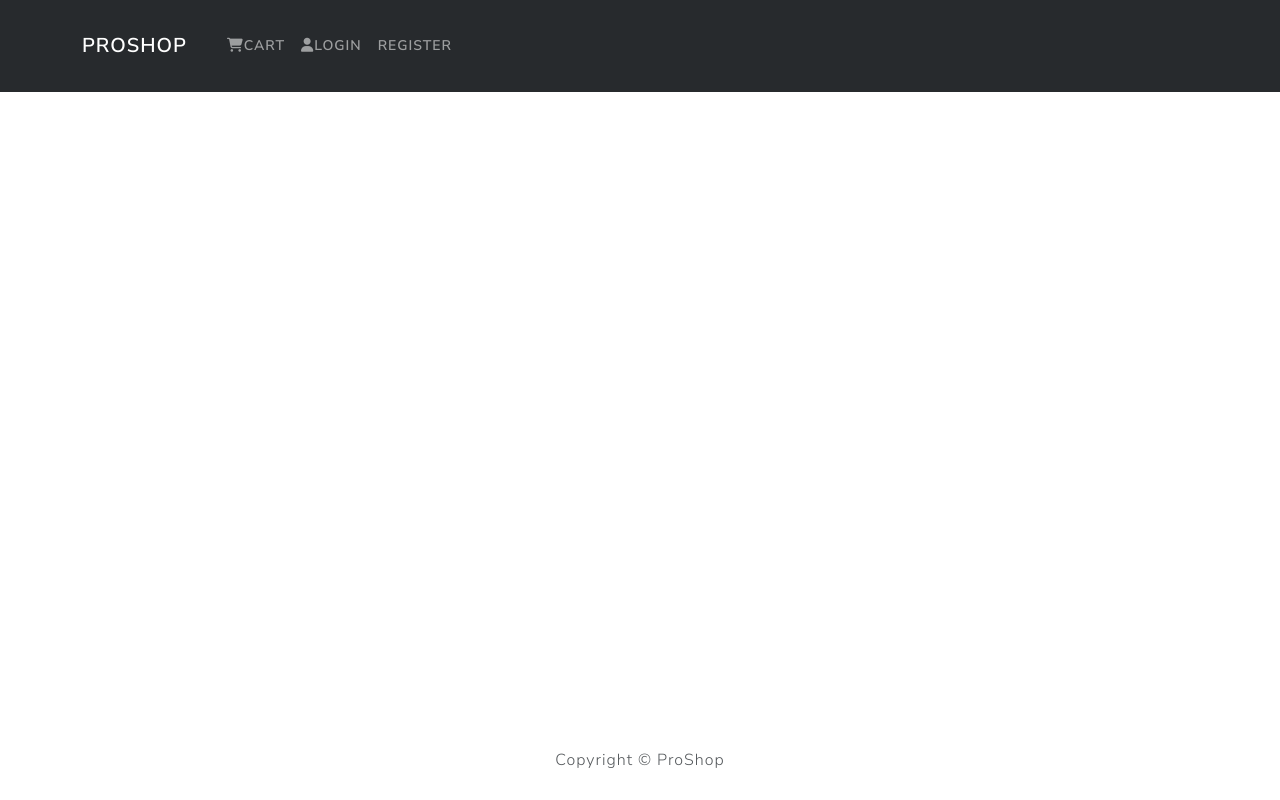
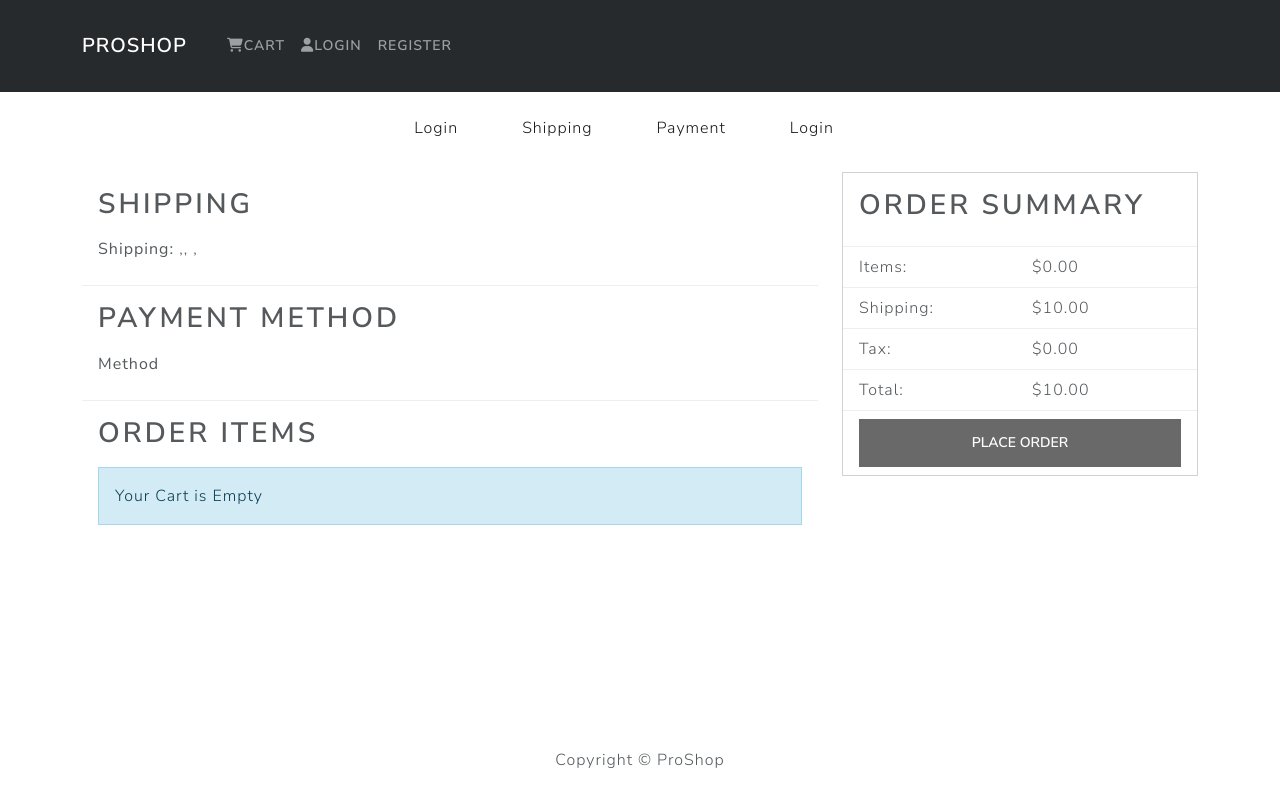
Before and after one commit to AlexShonia/e-commerce, a React (Vite) app in the folder frontend/: page /placeorder in a window 1280 px wide. Built offline with nearby package versions, Linux system fonts and the light colour scheme.

Commit message:
add place order screen

```diff
--- a/frontend/src/App.jsx
+++ b/frontend/src/App.jsx
@@ -10,6 +10,7 @@ import RegisterScreen from "./screens/RegisterScreen";
 import ProfileScreen from "./screens/ProfileScreen";
 import ShippingScreen from "./screens/ShippingScreen";
 import PaymentScreen from "./screens/PaymentScreen";
+import PlaceOrderScreen from "./screens/PlaceOrderScreen";
 
 function App() {
 	return (
@@ -29,6 +30,7 @@ function App() {
 						<Route path="/profile" element={<ProfileScreen />} />
 						<Route path="/shipping" element={<ShippingScreen />} />
 						<Route path="/payment" element={<PaymentScreen />} />
+						<Route path="/placeorder" element={<PlaceOrderScreen />} />
 					</Routes>
 				</Container>
 			</main>
--- /dev/null
+++ b/frontend/src/screens/PlaceOrderScreen.jsx
@@ -0,0 +1,144 @@
+import React, { useEffect, useState } from "react";
+import { useMutation } from "react-query";
+import { Button, Row, Col, ListGroup, Image, Card } from "react-bootstrap";
+import { useDispatch, useSelector } from "react-redux";
+import { axiosClient } from "../axiosConfig";
+import Message from "../components/Message";
+import CheckoutSteps from "../components/CheckoutSteps";
+import { useSearchParams, Link, useNavigate } from "react-router-dom";
+
+function PlaceOrderScreen() {
+	const cart = useSelector((state) => state.cart);
+	const editedCart = [...cart.cartItems];
+
+	editedCart.itemsPrice = editedCart
+		.reduce((acc, item) => acc + item.price * item.qty, 0)
+		.toFixed(2);
+	editedCart.shippingPrice = (editedCart.itemsPrice > 100 ? 0 : 10).toFixed(
+		2
+	);
+
+	editedCart.taxPrice = Number(editedCart.itemsPrice * 0.082).toFixed(2);
+	editedCart.totalPrice = (
+		Number(editedCart.itemsPrice) +
+		Number(editedCart.shippingPrice) +
+		Number(editedCart.taxPrice)
+	).toFixed(2);
+
+	function placeOrder() {
+		console.log("placeOrder");
+	}
+	return (
+		<div>
+			<CheckoutSteps step1 step2 step3 step4 />
+			<Row>
+				<Col md={8}>
+					<ListGroup variant="flush">
+						<ListGroup.Item>
+							<h2>Shipping</h2>
+							<p>
+								<strong>Shipping: </strong>
+								{cart.shippingAddress.address},
+								{cart.shippingAddress.city},{" "}
+								{cart.shippingAddress.postalCode},{" "}
+								{cart.shippingAddress.country}
+							</p>
+						</ListGroup.Item>
+						<ListGroup.Item>
+							<h2>Payment Method</h2>
+							<p>
+								<strong>Method </strong>
+								{cart.paymentMethod}
+							</p>
+						</ListGroup.Item>
+						<ListGroup.Item>
+							<h2>Order Items</h2>
+							{cart.cartItems.length === 0 ? (
+								<Message variant="info">
+									Your Cart is Empty
+								</Message>
+							) : (
+								<ListGroup variant="flush">
+									{cart.cartItems.map((item, index) => (
+										<ListGroup.Item key={index}>
+											<Row>
+												<Col md={2}>
+													<Image
+														src={item.image}
+														alt={item.name}
+														fluid
+														rounded
+													/>
+												</Col>
+												<Col>
+													<Link
+														to={`/product/${item.id}`}
+													>
+														{item.name}
+													</Link>
+												</Col>
+												<Col md={4}>
+													{item.qty} X ${item.price} =
+													$
+													{(
+														item.qty * item.price
+													).toFixed(2)}
+												</Col>
+											</Row>
+										</ListGroup.Item>
+									))}
+								</ListGroup>
+							)}
+						</ListGroup.Item>
+					</ListGroup>
+				</Col>
+
+				<Col md={4}>
+					<Card>
+						<ListGroup variant="flush">
+							<ListGroup.Item>
+								<h2>Order Summary</h2>
+							</ListGroup.Item>
+							<ListGroup.Item>
+								<Row>
+									<Col>Items: </Col>
+									<Col>${editedCart.itemsPrice}</Col>
+								</Row>
+							</ListGroup.Item>
+							<ListGroup.Item>
+								<Row>
+									<Col>Shipping: </Col>
+									<Col>${editedCart.shippingPrice}</Col>
+								</Row>
+							</ListGroup.Item>
+							<ListGroup.Item>
+								<Row>
+									<Col>Tax: </Col>
+									<Col>${editedCart.taxPrice}</Col>
+								</Row>
+							</ListGroup.Item>
+							<ListGroup.Item>
+								<Row>
+									<Col>Total: </Col>
+									<Col>${editedCart.totalPrice}</Col>
+								</Row>
+							</ListGroup.Item>
+							<ListGroup.Item className="d-grid">
+								<Button
+									type="button"
+									variant="primary"
+									disabled={cart.cartItems.length === 0}
+									onClick={placeOrder}
+								>
+									Place Order
+								</Button>
+							</ListGroup.Item>
+						</ListGroup>
+					</Card>
+				</Col>
+			</Row>
+		</div>
+	);
+}
+
+export default PlaceOrderScreen;
```
